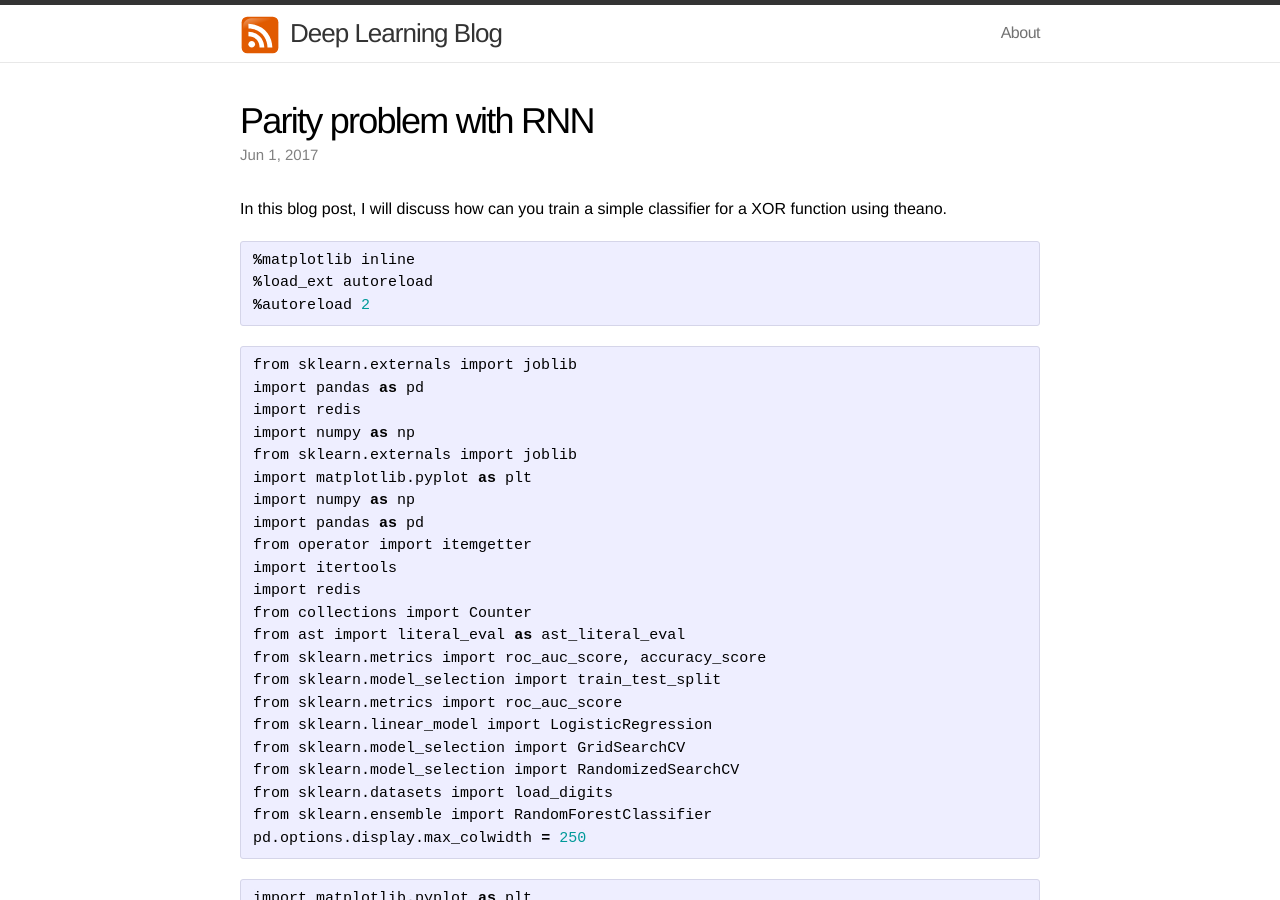
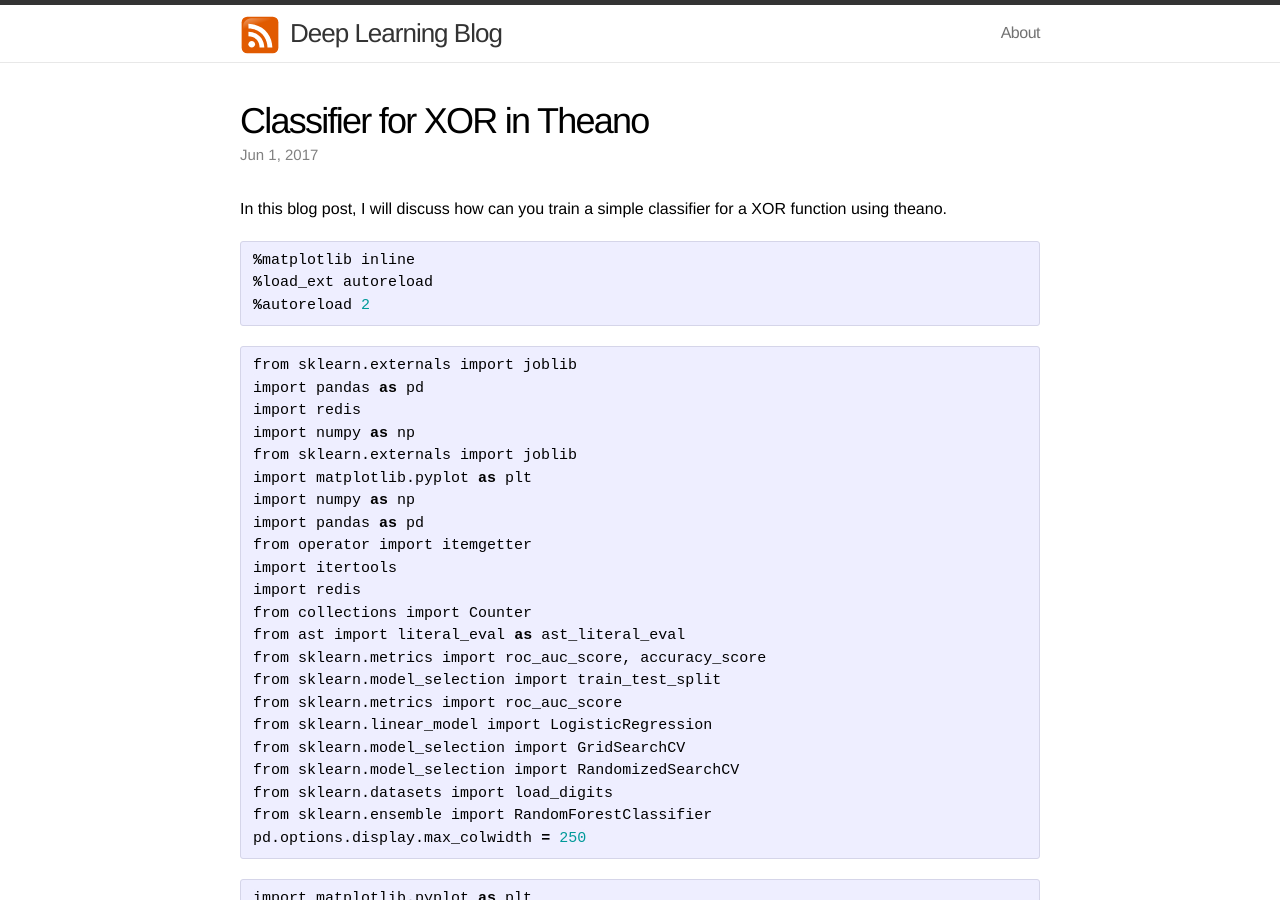
Before and after one commit to sam-iitj/sam-iitj.github.io, a Jekyll site: the page built from _posts/2017-06-01-XOR-Notebook.markdown, in a window 1280 px wide and 900 px high. Built offline with Jekyll 4.4.1, drawn with Linux system fonts in a browser that asks for light colours; comment, search, counter and statistics services are not loaded.

Commit message:
Added notebook for XOR classifier in Theano

```diff
--- a/_posts/2017-06-01-XOR-Notebook.markdown
+++ b/_posts/2017-06-01-XOR-Notebook.markdown
@@ -1,8 +1,8 @@
 ---
 layout: post
 comments: true
-title:  "Parity problem with RNN"
-excerpt: "Parity problem with RNN"
+title:  "Classifier for XOR in Theano"
+excerpt: "Classifier for XOR in Theano"
 date:   2017-06-01 15:40:00
 mathjax: true
 ---
```
